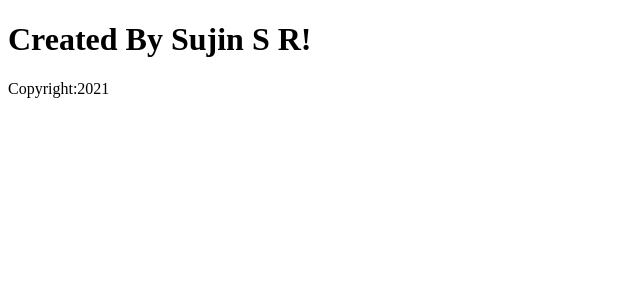
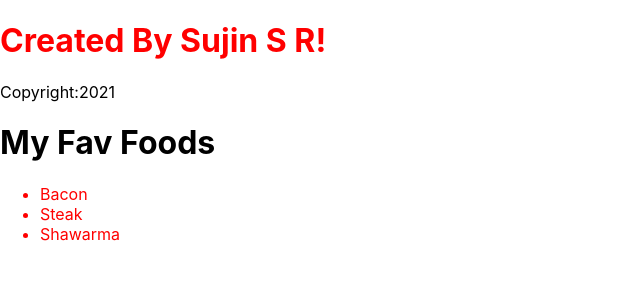
Before and after one commit to Charlie-007-star/React---Udemy, a React (Create React App) app: page / in a window 1280 px wide. Shown: the top 300 px of the page, without its empty margins (0-640 px from the left). Built offline with nearby package versions, Linux system fonts and the light colour scheme.

Commit message:
atributes learning

```diff
--- a/public/index.html
+++ b/public/index.html
@@ -10,8 +10,10 @@
     />
     <link rel="manifest" href="%PUBLIC_URL%/manifest.json" />
     <title>React App</title>
+    <link rel="stylesheet" href="./style.css">
   </head>
   <body>
     <div id="root"></div>
+    <script src="../src/index.js" type="text/JSX"></script>
   </body>
 </html>
--- /dev/null
+++ b/public/style.css
@@ -0,0 +1,17 @@
+body {
+    margin: 0;
+    font-family: -apple-system, BlinkMacSystemFont, 'Segoe UI', 'Roboto', 'Oxygen',
+      'Ubuntu', 'Cantarell', 'Fira Sans', 'Droid Sans', 'Helvetica Neue',
+      sans-serif;
+    -webkit-font-smoothing: antialiased;
+    -moz-osx-font-smoothing: grayscale;
+  }
+
+  code {
+    font-family: source-code-pro, Menlo, Monaco, Consolas, 'Courier New',
+      monospace;
+  }
+
+  .heading{
+    color: red;
+  }
--- a/src/App.js
+++ b/src/App.js
@@ -7,8 +7,14 @@ const year = new Date().getFullYear();
 const App = () => {
     return (
         <>
-        <h1>Created By {`${fName} ${lName}`}!</h1>
+        <h1 className="heading" contentEditable="true" spellCheck="false">Created By {`${fName} ${lName}`}!</h1>
         <p>Copyright:{year}</p>
+        <h1>My Fav Foods</h1>
+        <ul className="heading">
+            <li>Bacon</li>
+            <li>Steak</li>
+            <li>Shawarma</li>
+        </ul>
         </>
     )
 }
--- a/src/index.css
+++ /dev/null
@@ -1,13 +0,0 @@
-body {
-  margin: 0;
-  font-family: -apple-system, BlinkMacSystemFont, 'Segoe UI', 'Roboto', 'Oxygen',
-    'Ubuntu', 'Cantarell', 'Fira Sans', 'Droid Sans', 'Helvetica Neue',
-    sans-serif;
-  -webkit-font-smoothing: antialiased;
-  -moz-osx-font-smoothing: grayscale;
-}
-
-code {
-  font-family: source-code-pro, Menlo, Monaco, Consolas, 'Courier New',
-    monospace;
-}
--- a/src/index.js
+++ b/src/index.js
@@ -7,5 +7,5 @@ ReactDOM.render(
   <>
   <App />
   </>,
-  document.getElementById('root')
+  document.getElementById("root")
 );
```
Also changed, not shown: 1 other file (tests, documents, lock files or other folders).
